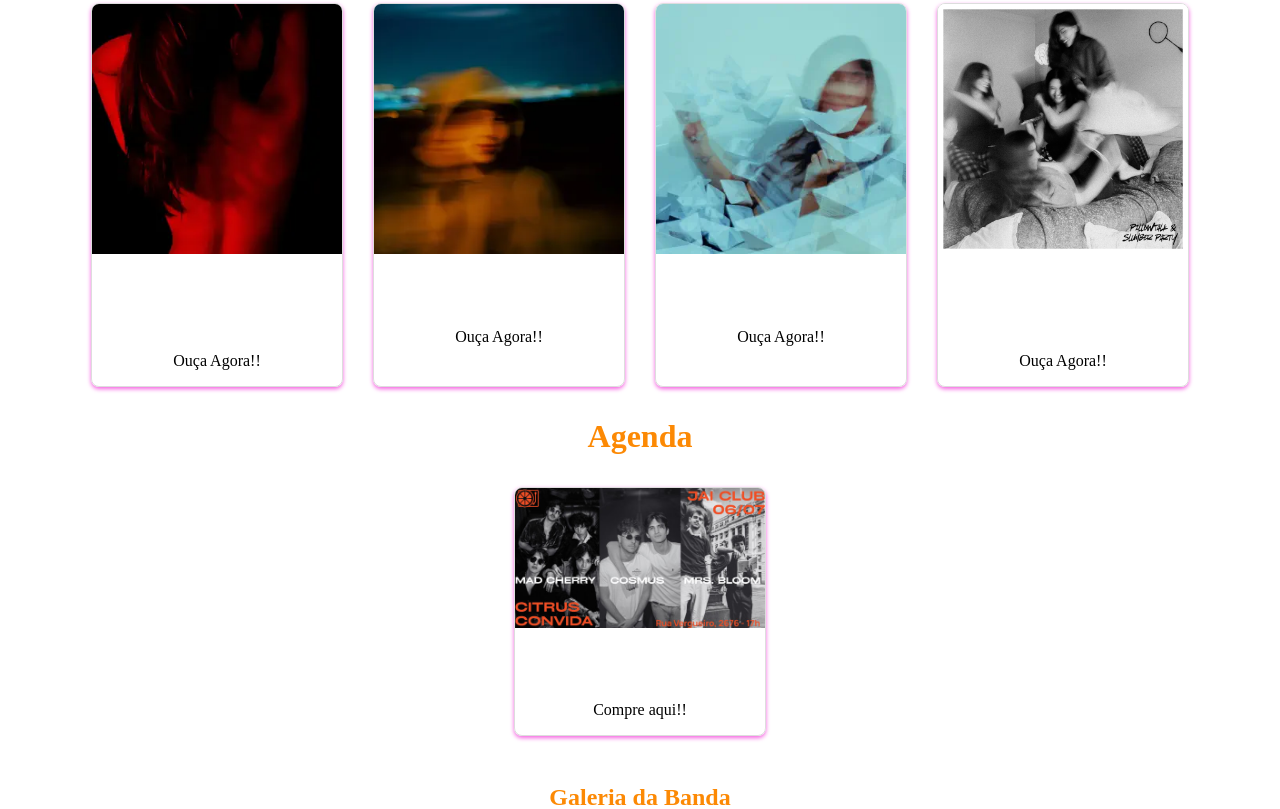
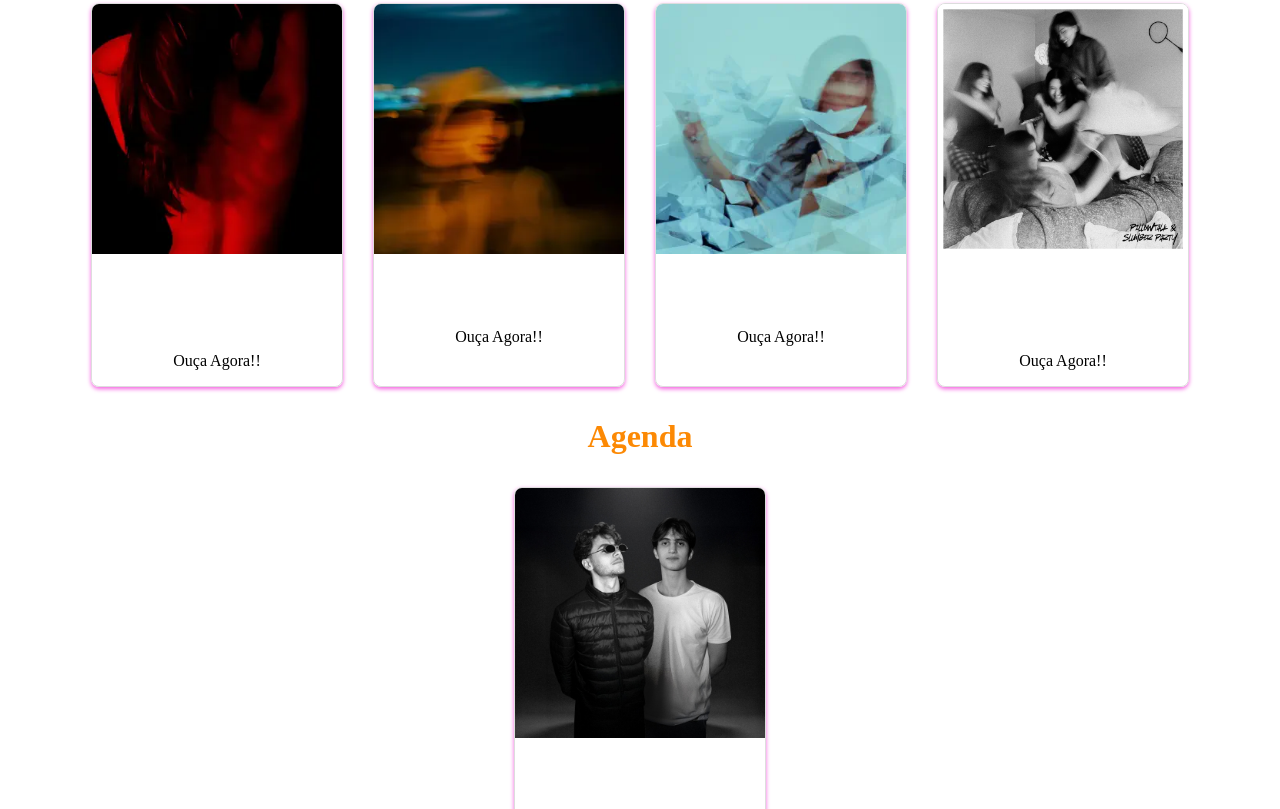
Before and after one commit to Leivas64/oficialcosmus, a plain HTML site: page index.html in a window 1280 px wide. Shown: the part 2828-3637 px from the top of the page. Drawn offline with nearby package versions, Linux system fonts and the light colour scheme; a web font is replaced by a local one.

Commit message:
tollosa festival

```diff
--- a/index.html
+++ b/index.html
@@ -43,7 +43,7 @@
             <i class="las la-music"></i>
           </svg>
         </span>
-        <p class="text">Faça Já!!</p>
+        <p class="text">Ouça Agora!!</p>
       </button>
     </div>
   </div>
@@ -152,10 +152,10 @@
 
       <div class="card" id="card">
         <div class="content">
-          <img src="public/images/citrus.jpg">
+          <img src="public/images/cosmus_cover-copy-1.jpg">
         </div>
-        <h2>Citrus Convida</h2>
-        <p onclick="show1()">Compre aqui!!</p>
+        <h2>Tollosa Festival - Paraty</h2>
+        <p onclick="show1()">Veja Mais</p>
       </div>
 
     </div>
--- a/script.js
+++ b/script.js
@@ -16,7 +16,7 @@ function pasp() {
     window.open('https://distrokid.com/hyperfollow/cosmus3/pillowtalk--slumber-party/', '_blank');
 }
 function show1() {
-    window.open('https://hoppin.com.br/citrus', '_blank');
+    window.open('https://tollosafestival.com/artistas/cosmus', '_blank');
 }
 function dance() {
     window.open('https://offstep.link/622550476683')
```
Also changed, not shown: public/images/cosmus_cover-copy-1.jpg (added).
